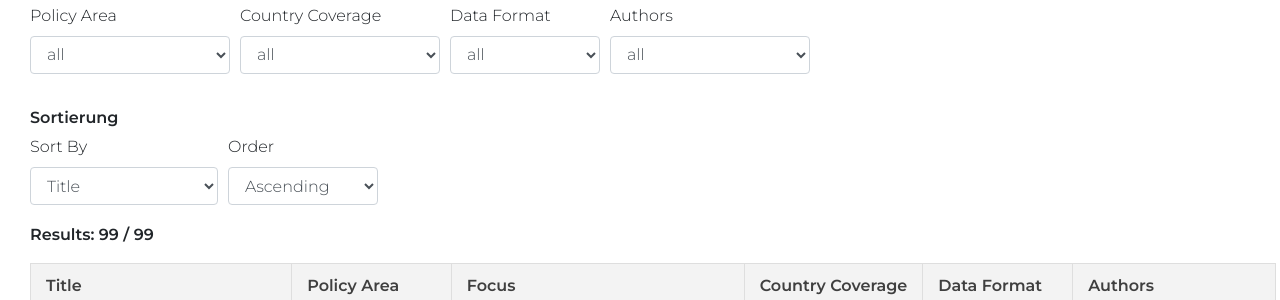
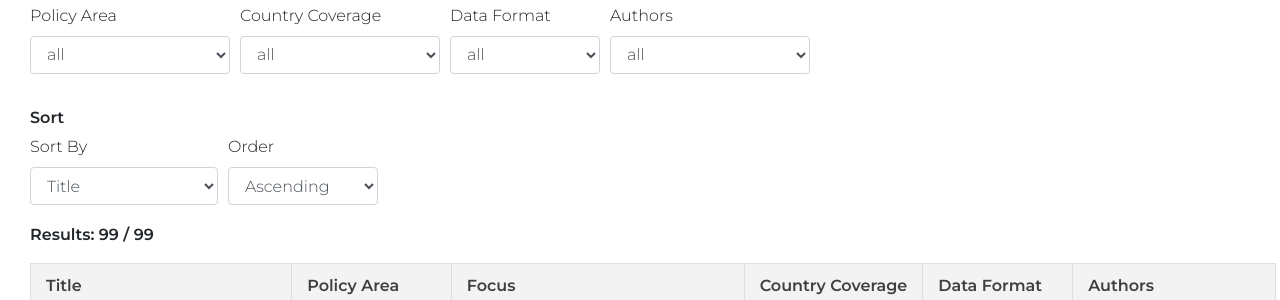
Before and after one commit to lukaslehner/supertracker, a Jekyll site: the page built from 01_policy-trackers.md, in a window 1280 px wide and 900 px high, scrolled down 358 px. Shown: the part 152-452 px from the top of the window. Built offline with Jekyll 4.4.1, drawn with Linux system fonts in a browser that asks for light colours.

Commit message:
fix: spelling mistake

```diff
--- a/_layouts/datatable.html
+++ b/_layouts/datatable.html
@@ -28,7 +28,7 @@ layout: default
     <div class="justify-start flex-wrap only_for_surveys" id="surveyfilter">
     </div>
 
-    <h4 class="mt-4">Sortierung</h4>
+    <h4 class="mt-4">Sort</h4>
     <div class="d-flex justify-start flex-wrap" id="sortcontainer">
       <div class="filter-element">
         <label>Sort By</label>
```
